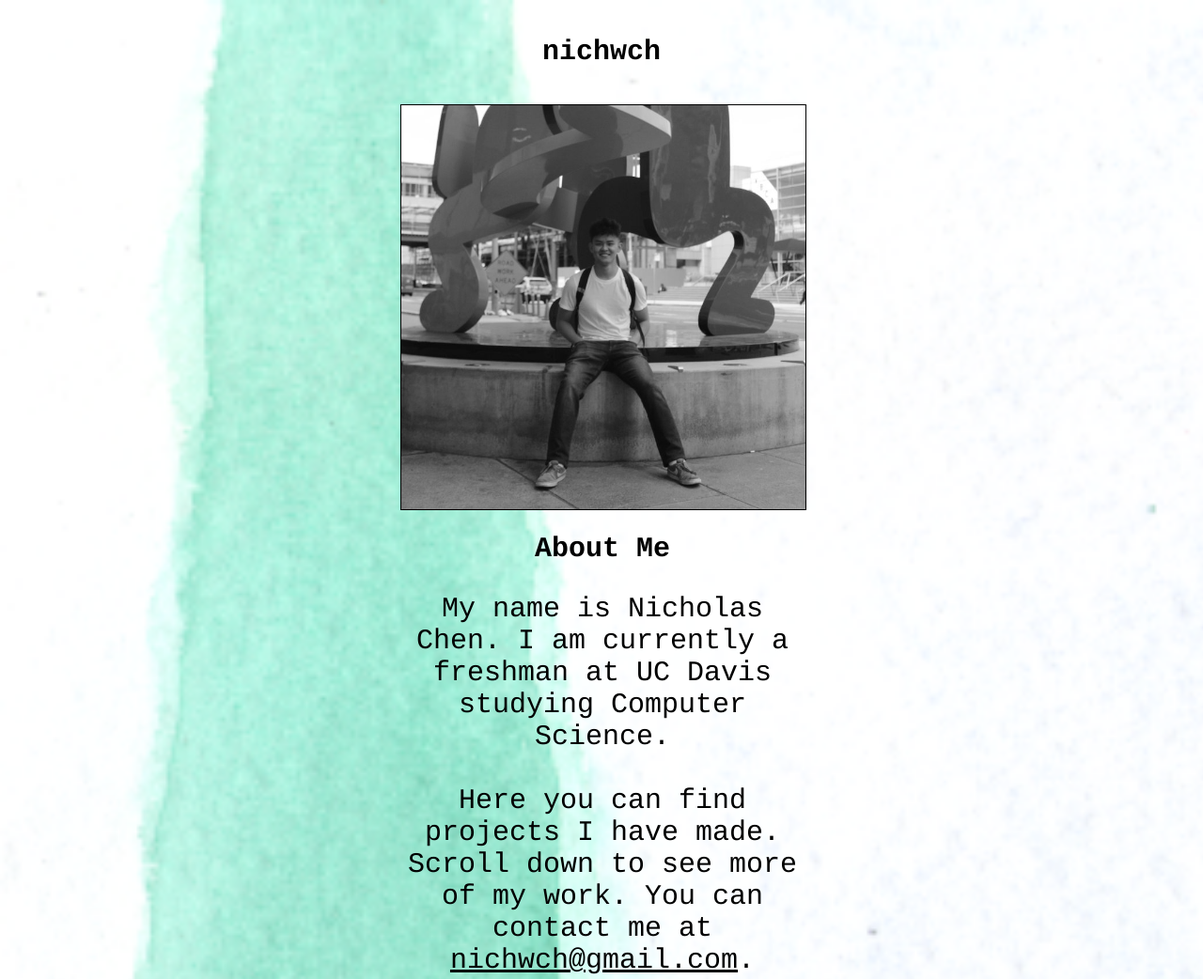
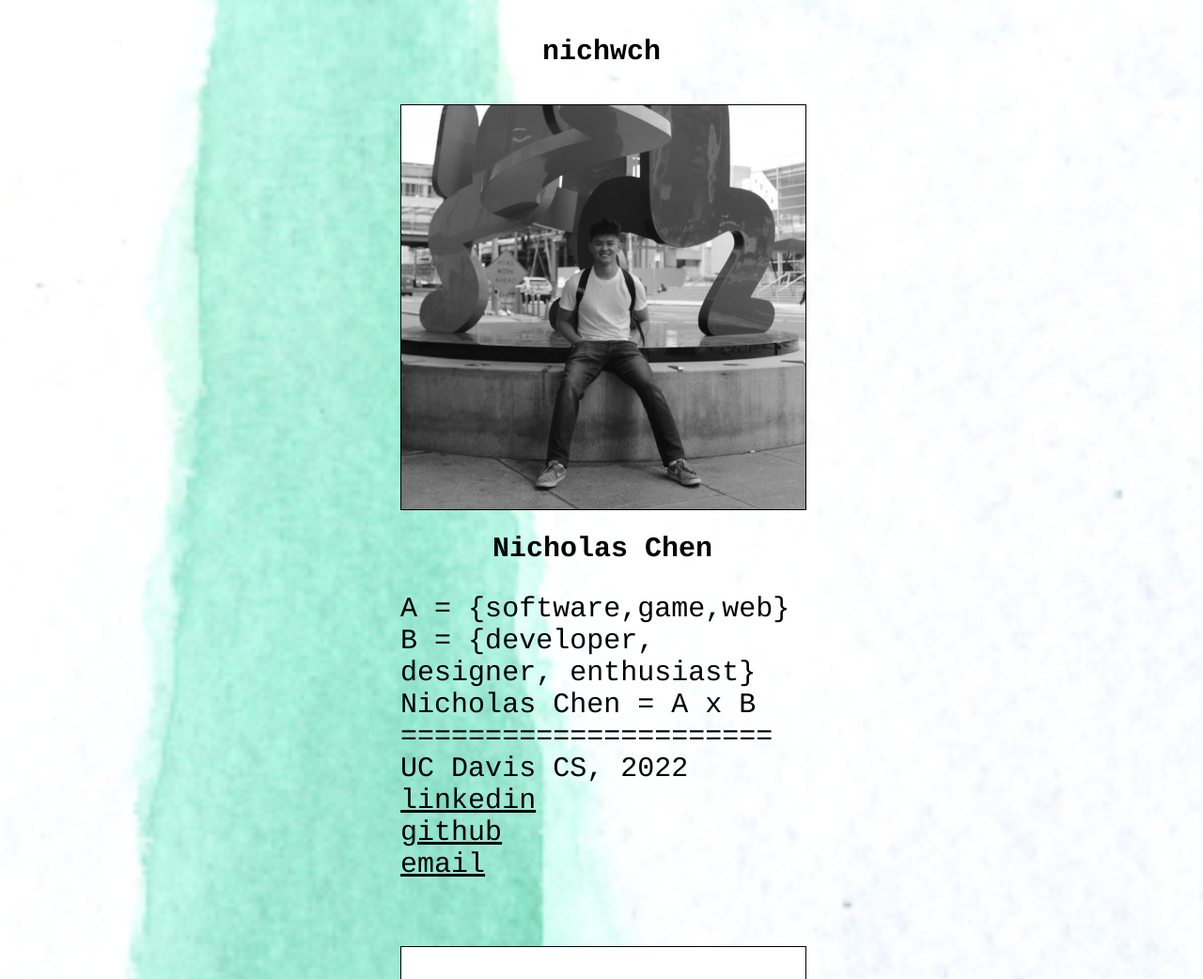
Before and after one commit to nichwch/nichwch.github.io, a plain HTML site: page index.html in a window 1280 px wide. Shown: the top 1042 px of the page at 94% size. Drawn offline with Linux system fonts and the light colour scheme.

Commit message:
updated my bio

```diff
--- a/index.html
+++ b/index.html
@@ -12,13 +12,15 @@
   <div id = "aboutcard" class="card">
     <img id="aboutbutton" class = "image" src="nick.JPG"></img>
     <span id="about" class="left">
-      <h2>About Me</h2>
+      <h2>Nicholas Chen</h2>
       <p>
-        My name is Nicholas Chen. I am currently a freshman at UC Davis studying Computer Science.</br></br>
-
-        Here you can find projects I have made. Scroll down to see more of my
-        work.
-        You can contact me at <a href="mailto:nichwch@gmail.com?Subject=Wow%20this%20guy%20is%20pretty%20cool%20i%20should%20hire%20him" target="_top">nichwch@gmail.com</a>.
+        A = {software,game,web}<br>B = {developer, designer, enthusiast}</br>
+        Nicholas Chen = A x B</br>
+        ======================<br>
+        UC Davis CS, 2022</br>
+        <a href="https://www.linkedin.com/in/nicholas-chen-7b09a966/" target="_top">linkedin</a></br>
+        <a href="https://github.com/nichwch" target="_top">github</a></br>
+        <a href="mailto:nichwch@gmail.com?Subject=Wow%20this%20guy%20is%20pretty%20cool%20i%20should%20hire%20him" target="_top">email</a>
 
 
 
--- a/style.css
+++ b/style.css
@@ -20,7 +20,7 @@
   #about, #game, #art, #blog {
     font-size:16px;
     width: 100%;
-    text-align: center;
+    text-align: left;
   }
   #maintitle {
     text-align: center;
```
